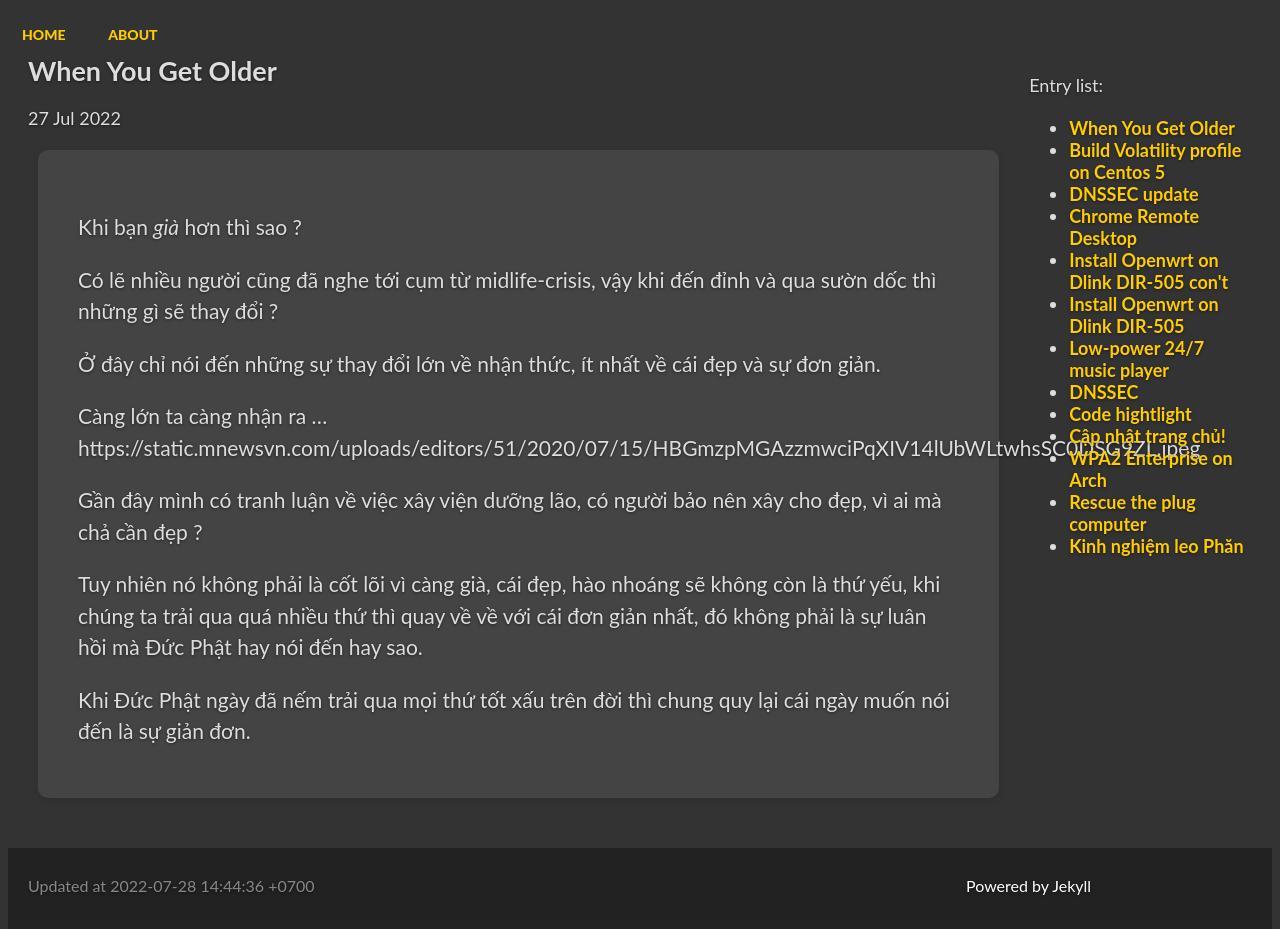
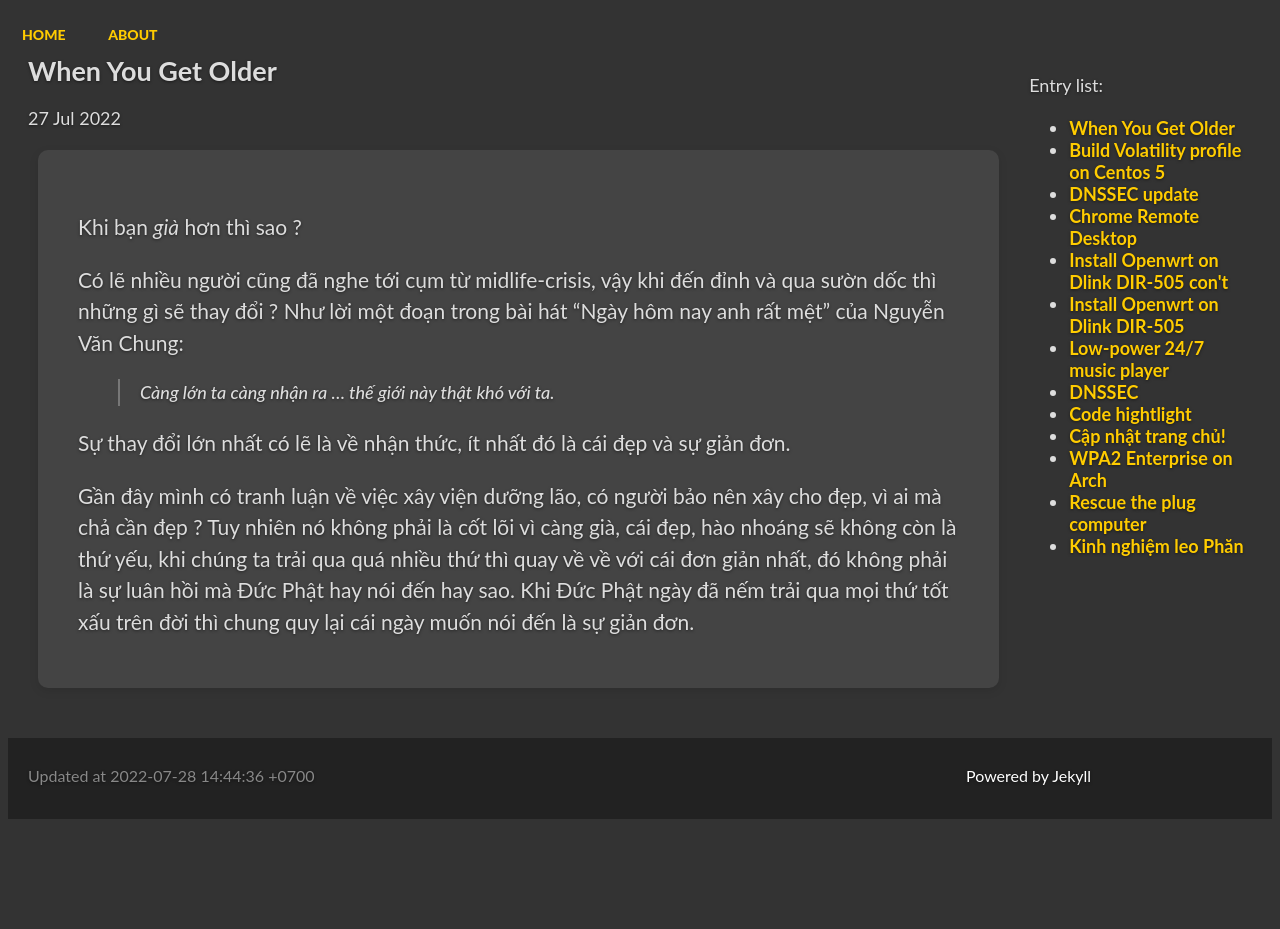
Before and after one commit to vdchuyen/chuyen-vn, a Jekyll site: the page built from _posts/2022-07-27-when-you-get-older.md, in a window 1280 px wide. Built offline with Jekyll 4.4.1, drawn with Linux system fonts in a browser that asks for light colours; our own code applies the rules of GitHub Pages for plain Markdown files; Markdown is read by kramdown in place of the engine named in the settings; after the commit the page ends 900 px from its top, so only the background shows below that.

Commit message:
Update 2022-07-27-when-you-get-older.md

```diff
--- a/_posts/2022-07-27-when-you-get-older.md
+++ b/_posts/2022-07-27-when-you-get-older.md
@@ -1,13 +1,13 @@
 Khi bạn *già* hơn thì sao ?
 
 Có lẽ nhiều người cũng đã nghe tới cụm từ midlife-crisis, vậy khi đến đỉnh và qua sườn dốc thì những gì sẽ thay đổi ?
+Như lời một đoạn trong bài hát "Ngày hôm nay anh rất mệt" của Nguyễn Văn Chung:
 
-Ở đây chỉ nói đến những sự thay đổi lớn về nhận thức, ít nhất về cái đẹp và sự đơn giản.
+>Càng lớn ta càng nhận ra ... thế giới này thật khó với ta.
 
-Càng lớn ta càng nhận ra ... https://static.mnewsvn.com/uploads/editors/51/2020/07/15/HBGmzpMGAzzmwciPqXIV14lUbWLtwhsSC0DSG9ZL.jpeg
+Sự thay đổi lớn nhất có lẽ là về nhận thức, ít nhất đó là cái đẹp và sự giản đơn.
+
 
 Gần đây mình có tranh luận về việc xây viện dưỡng lão, có người bảo nên xây cho đẹp, vì ai mà chả cần đẹp ?
-
 Tuy nhiên nó không phải là cốt lõi vì càng già, cái đẹp, hào nhoáng sẽ không còn là thứ yếu, khi chúng ta trải qua quá nhiều thứ thì quay về về với cái đơn giản nhất, đó không phải là sự luân hồi mà Đức Phật hay nói đến hay sao.
-
 Khi Đức Phật ngày đã nếm trải qua mọi thứ tốt xấu trên đời thì chung quy lại cái ngày muốn nói đến là sự giản đơn.
```
